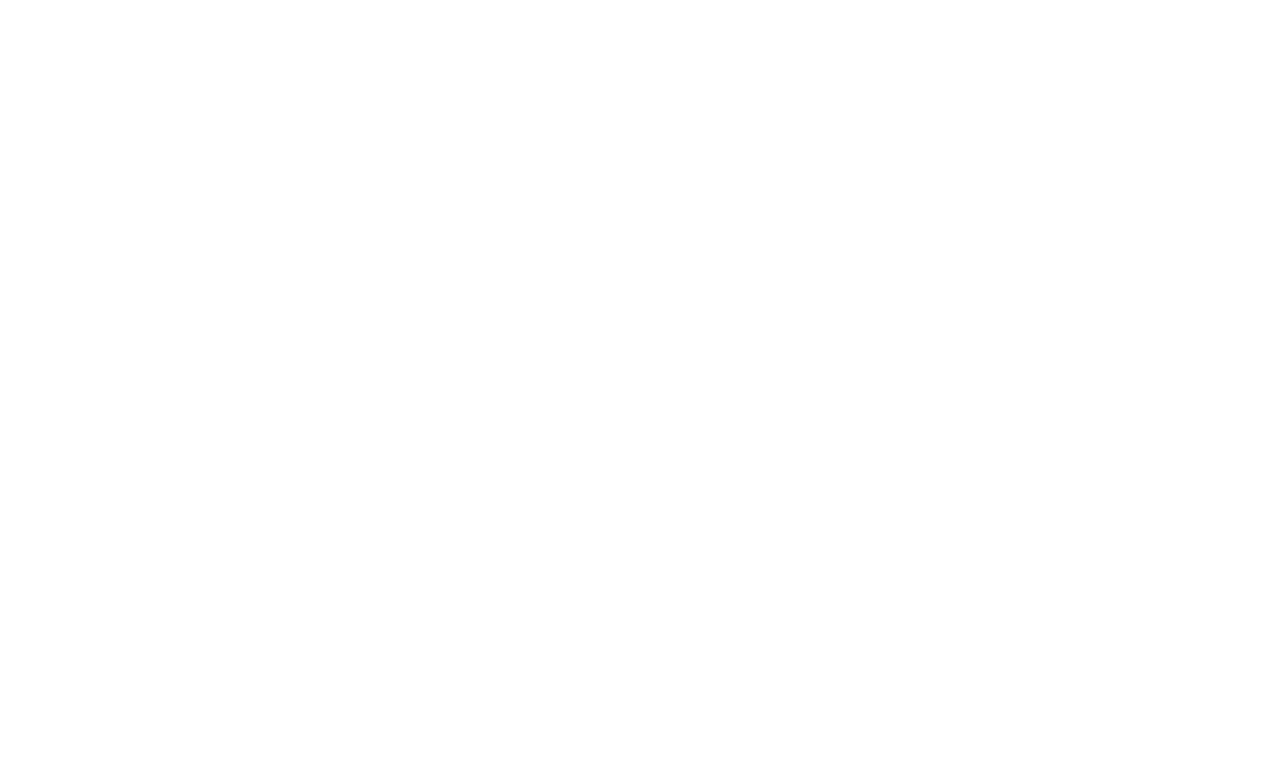
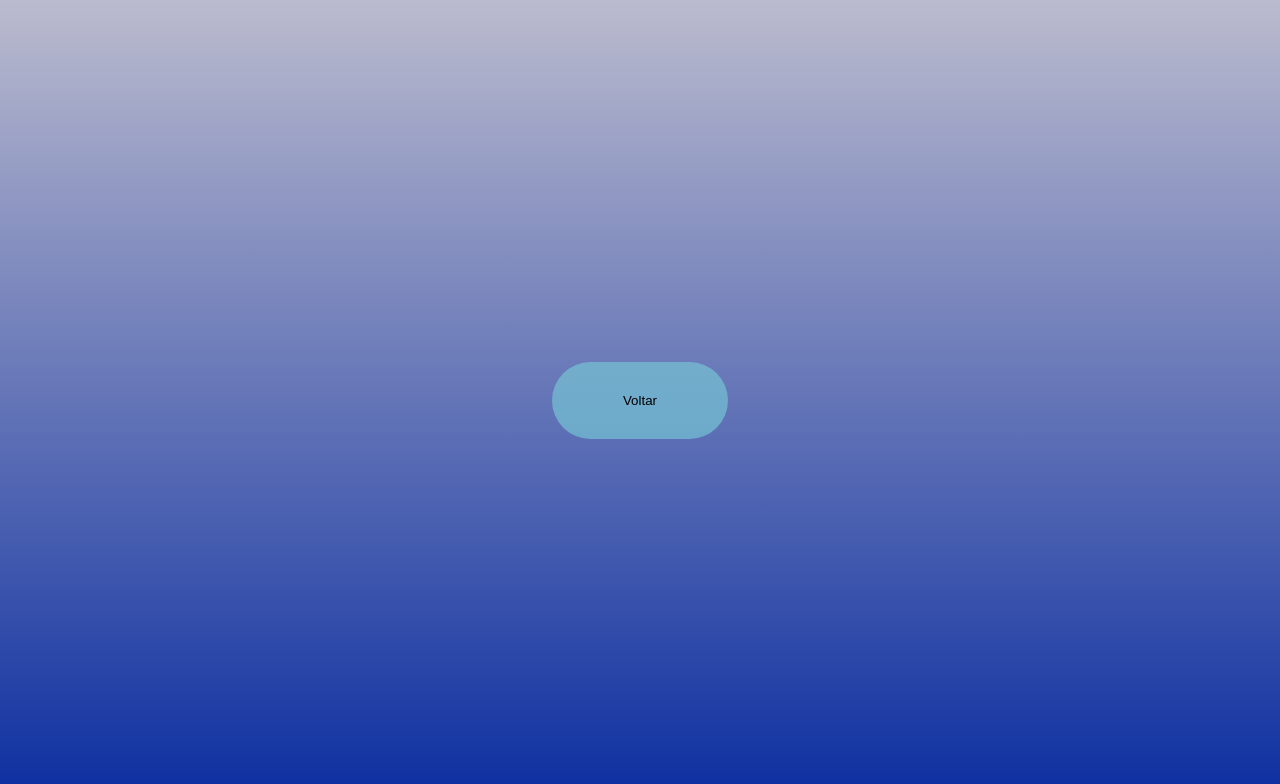
Before and after one commit to Luanrrf/Fundamentos_Web_Activity_06, a plain HTML site: page questao1/questao1.html in a window 1280 px wide. Drawn offline with Linux system fonts and the light colour scheme.

Commit message:
ajustes de contas e estilização

```diff
--- /dev/null
+++ b/estilo.css
@@ -0,0 +1,42 @@
+*{
+    margin: 0;
+    padding: 0;
+    box-sizing: border-box;
+}
+
+body{
+    display:flex;
+    align-items:center;
+    justify-content: center;
+    flex-direction: column;
+    height:100vh;
+    gap: 30px;
+    background-image: linear-gradient( to bottom, #bbbbce, rgb(12, 46, 160));
+
+}
+
+.top-buttons, .bottom-buttons{
+    display:flex;
+    gap:50px;
+}
+
+.button{
+    padding: 30px 70px;
+    background-color: #77c6d4ad;
+    border: 1px solid transparent;
+    border-radius: 58px;
+}
+
+.button:hover{
+    background-color: #3d6870f5;
+    color:white;
+}
+
+.button:active{
+    background-color: #77c6d4ad;
+}
+
+a{
+    text-decoration:none;
+    color:black;
+}
--- a/questao1/questao1.html
+++ b/questao1/questao1.html
@@ -5,8 +5,16 @@
     <meta http-equiv="X-UA-Compatible" content="IE=edge">
     <meta name="viewport" content="width=device-width, initial-scale=1.0">
     <title>Atividade de JS</title>
+    <link rel="stylesheet" href="../estilo.css">
 </head>
 <body>
+    <section class="top-buttons">
+        <a href="../index.html">
+            <button class="button">
+                Voltar
+            </button>
+        </a>
+    </section>
     <script src="./main.js"></script>
 </body>
 </html>
```
Also changed, not shown: index.html (added, +42 -0 lines), questao2/questao2.html (+8 -0 lines), questao3/questao3.html (+8 -0 lines), questao4/questao4.html (+8 -0 lines), questao5/questao5.html (+8 -0 lines).
